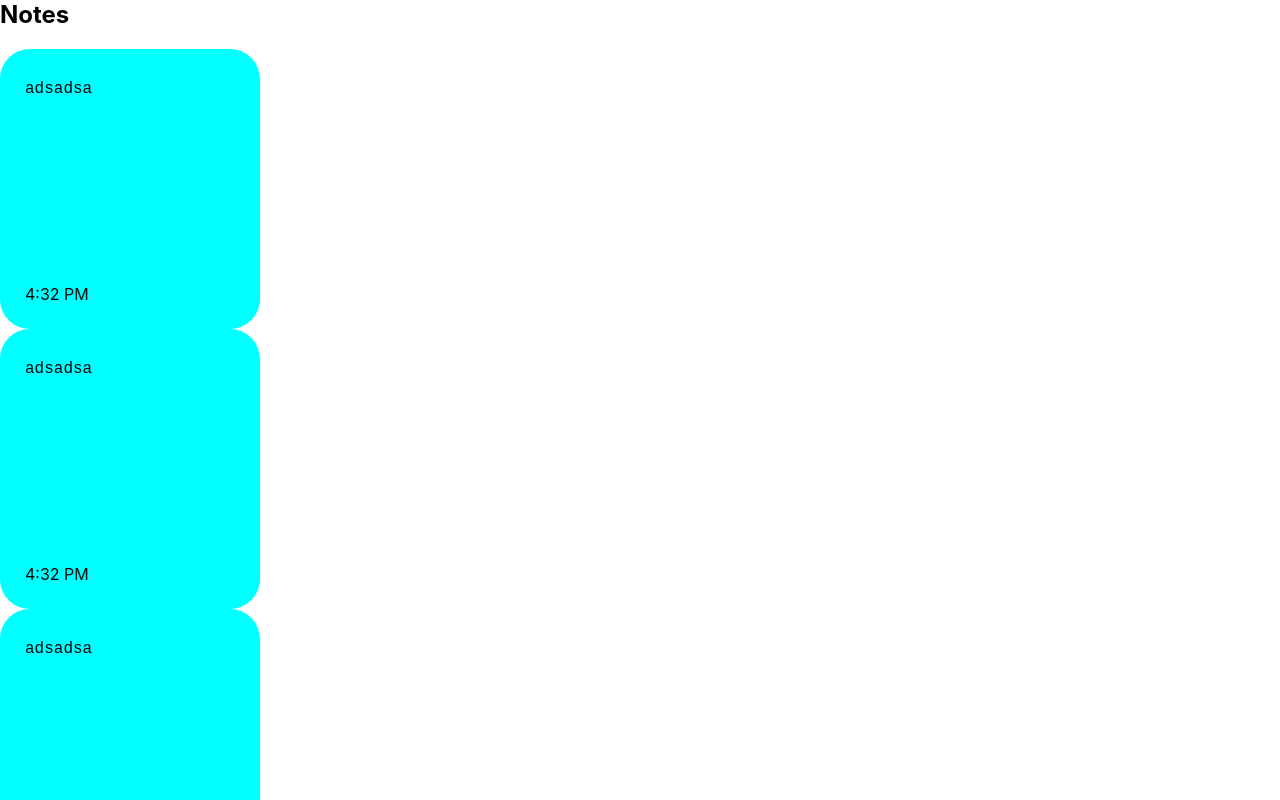
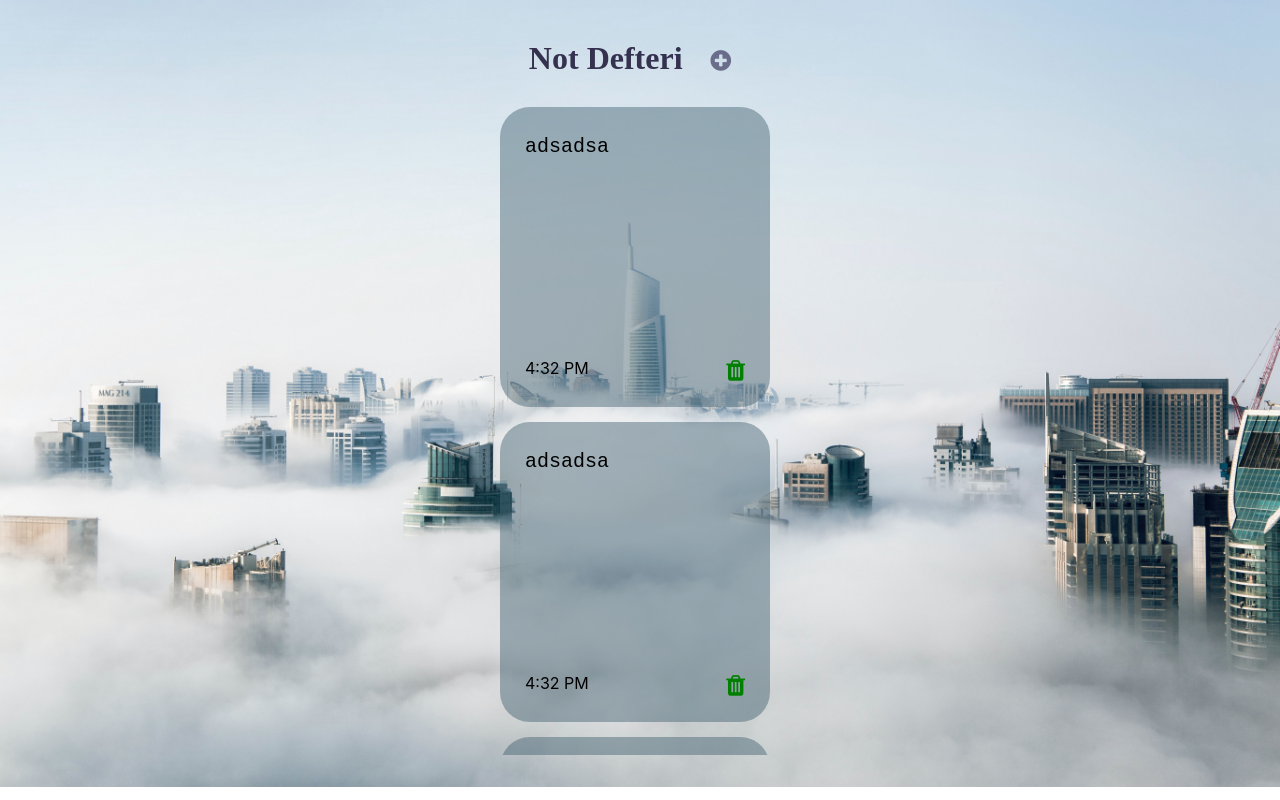
Before and after one commit to huseyincemakyuz/notes-app-kodluyoruz-project-, a React (Create React App) app: page / in a window 1280 px wide. Shown: the top 800 px of the page. Built offline with nearby package versions, Linux system fonts and the light colour scheme.

Commit message:
generel structure created

```diff
--- a/src/App.css
+++ b/src/App.css
@@ -1,3 +1,33 @@
 .App {
-    height: 100vh;
+    height: 90vh;
+    /* display: flex;
+    gap:20px;
+    padding: 40px; */
 }
+
+body {
+    height: 90vh;
+    width: 100vw;
+    background-image: url("img/background2.jpg");
+    background-size: cover;
+    background-position: center;
+    background-repeat: no-repeat;
+}
+
+.custom-scroll::-webkit-scrollbar{
+    width: 8px;
+}
+
+.custom-scroll::-webkit-scrollbar-track{
+    background-color: transparent;
+}
+
+.custom-scroll::-webkit-scrollbar-thumb{
+    border-radius: 20px;
+    background-color: lightgray;
+    transition: 300ms;
+}
+
+.custom-scroll::-webkit-scrollbar-thumb:hover{
+    background-color: gray;
+}
--- a/src/App.js
+++ b/src/App.js
@@ -1,10 +1,12 @@
 import React from 'react';
 import './App.css';
 import NoteContainer from './components/NoteContainer/NoteContainer';
+import Sidebar from './components/Sidebar/Sidebar';
 
 function App() {
     return (
         <div className="App">
+            <Sidebar />
             <NoteContainer />
         </div>
     )
--- a/src/components/Note/Note.css
+++ b/src/components/Note/Note.css
@@ -1,10 +1,10 @@
 .note{
+    margin-bottom: 15px;
     padding: 25px;
-    height: 280px;
-    width: 260px;
+    height: 300px;
+    width: 270px;
     display: flex;
     flex-direction: column;
-    background-color: blueviolet;
     border-radius: 30px;
 }
 
@@ -12,8 +12,32 @@
     flex: 1;
     resize: none;
     background-color: transparent;
-    font-size: 1rem;
+    font-size: 20px;
     line-height: 1.875rem;
     outline: none;
     border: none;
+    overflow: hidden;
 }
+
+.fa {
+    display: inline-block;
+    font: normal normal normal 24px/1 FontAwesome;
+    text-rendering: auto;
+    -webkit-font-smoothing: antialiased;
+    text-rendering: auto;
+    transform: translate(0, 0);
+}
+
+
+.fa-trash {
+    color:green;
+    font-size: 1.23333333em;
+    line-height: .75em;
+    vertical-align: -5%;
+    float: right;
+}
+
+.icon-delete > i:hover {
+    cursor: pointer;
+    color: darkgreen;
+}
--- a/src/components/Note/Note.js
+++ b/src/components/Note/Note.js
@@ -6,7 +6,7 @@ function Note(props) {
     return (
         <div className="note" style={{backgroundColor:props.note.color}}>
             <textarea className="note-text" defaultValue={props.note.text}></textarea>
-            <p>{props.note.time}</p>
+            <p>{props.note.time}  <span className="icon-delete"><i className="fas fa-trash fa destroy"></i></span></p>
         </div>
     )
 }
--- a/src/components/NoteContainer/NoteContainer.css
+++ b/src/components/NoteContainer/NoteContainer.css
@@ -1,15 +1,49 @@
 .note-container {
+    margin-top: 30px;
     height: 100%;
 }
 
-.note-container h2 {
-    margin-bottom: 20px;
+.note-container  h1 {
+    color:#090325c9;
+    margin-right: 20px;
+    margin-bottom: 30px;
+    text-align: center;
+    font-family: cursive;
 }
 
-.note-container_notes {
+
+.note-container-notes {
+    position: relative;
     height: 90%;
-    display: flex;
+    display: block;
+    flex-direction: column;
     flex-wrap: wrap;
     gap: 20px;
     overflow-y: scroll ;
+
 }
+
+.fa {
+    display: inline-block;
+    font: normal normal normal 24px/1 FontAwesome;
+    text-rendering: auto;
+    -webkit-font-smoothing: antialiased;
+    text-rendering: auto;
+    transform: translate(0, 0);
+}
+
+.fa-folder-plus{
+    color: #0a022e83;
+    font: 5em;
+    cursor: pointer;
+    margin-left: 20px;
+}
+
+.fa-folder-plus::before {
+    content: "\f055";
+}
+
+.icon-plus i:hover {
+    cursor: pointer;
+    color:#090325c9;
+}
--- a/src/components/NoteContainer/NoteContainer.js
+++ b/src/components/NoteContainer/NoteContainer.js
@@ -5,41 +5,41 @@ import './NoteContainer.css'
 function NoteContainer(props) {
     return (
         <div className="note-container">
-            <h2>Notes</h2>
-            <div clasName="note-container_notes">
+            <h1>Not Defteri <span className="icon-plus"><i className="fa fas fa-folder-plus fa-3x icon-add" ></i></span></h1>
+            <div className="note-container-notes custom-scroll">
                 <Note
                     note={{
                         text:"adsadsa",
                         time:"4:32 PM",
-                        color:"cyan",
+                        color:"rgba(65, 95, 112, 0.45)"
                     }}
                 />
                 <Note
                     note={{
                         text:"adsadsa",
                         time:"4:32 PM",
-                        color:"cyan",
+                        color:"rgba(65, 95, 112, 0.45)"
                     }}
                 />
                 <Note
                     note={{
                         text:"adsadsa",
                         time:"4:32 PM",
-                        color:"cyan",
+                        color:"rgba(65, 95, 112, 0.45)"
                     }}
                 />
                 <Note
                     note={{
                         text:"adsadsa",
                         time:"4:32 PM",
-                        color:"cyan",
+                        color:"rgba(65, 95, 112, 0.45)"
                     }}
                 />
                 <Note
                     note={{
                         text:"adsadsa",
                         time:"4:32 PM",
-                        color:"cyan",
+                        color:"rgba(65, 95, 112, 0.45)"
                     }}
                 />
             </div>
--- a/src/index.css
+++ b/src/index.css
@@ -5,7 +5,10 @@
 }
 
 body {
-  margin: 0;
+  margin: auto;
+  position: relative;
+  padding: 10px;
+  max-width: 300px;
   font-family: -apple-system, BlinkMacSystemFont, 'Segoe UI', 'Roboto', 'Oxygen',
     'Ubuntu', 'Cantarell', 'Fira Sans', 'Droid Sans', 'Helvetica Neue',
     sans-serif;
```
Also changed, not shown: src/components/Sidebar/Sidebar.js (line endings or trailing spaces), src/img/background2.jpg (added).
